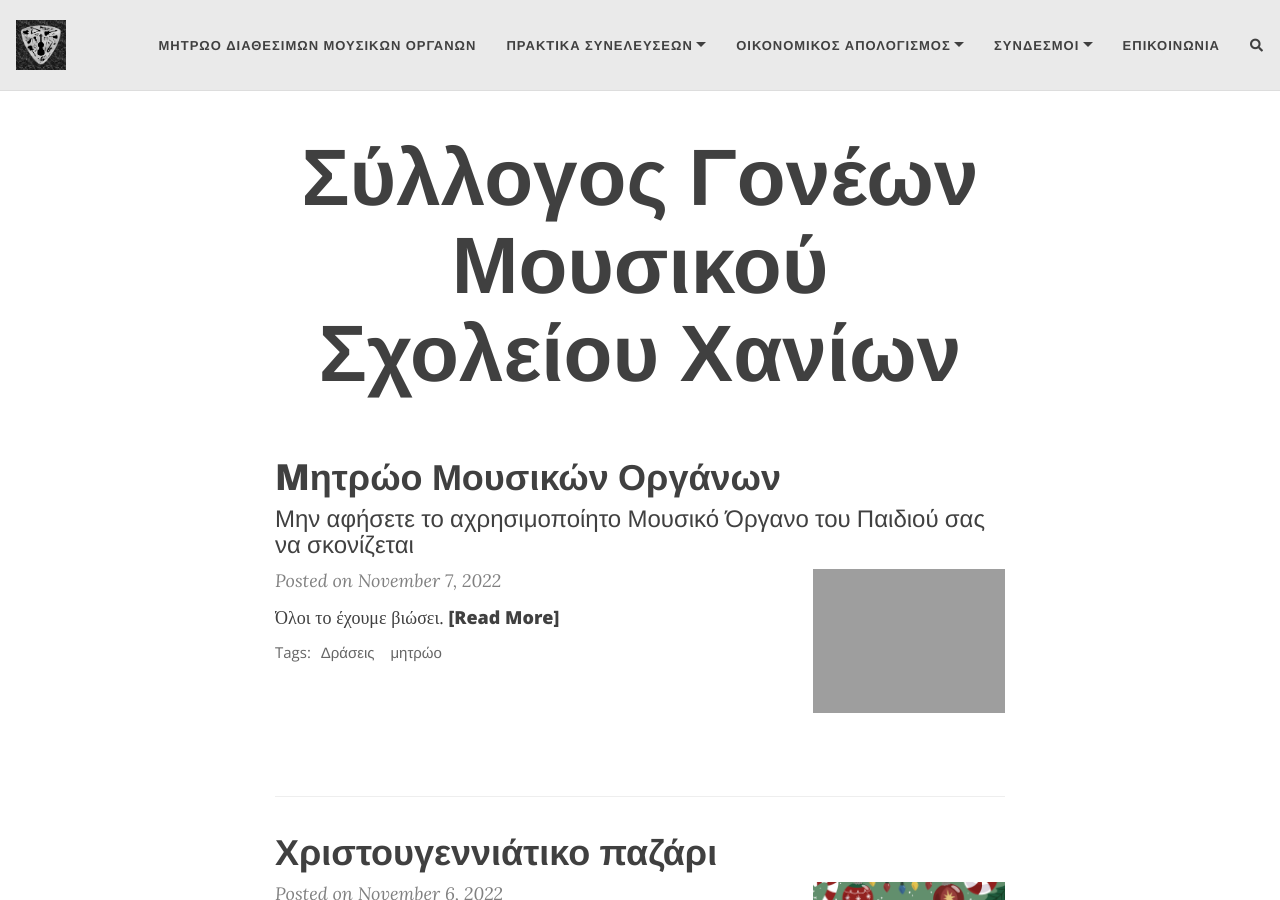
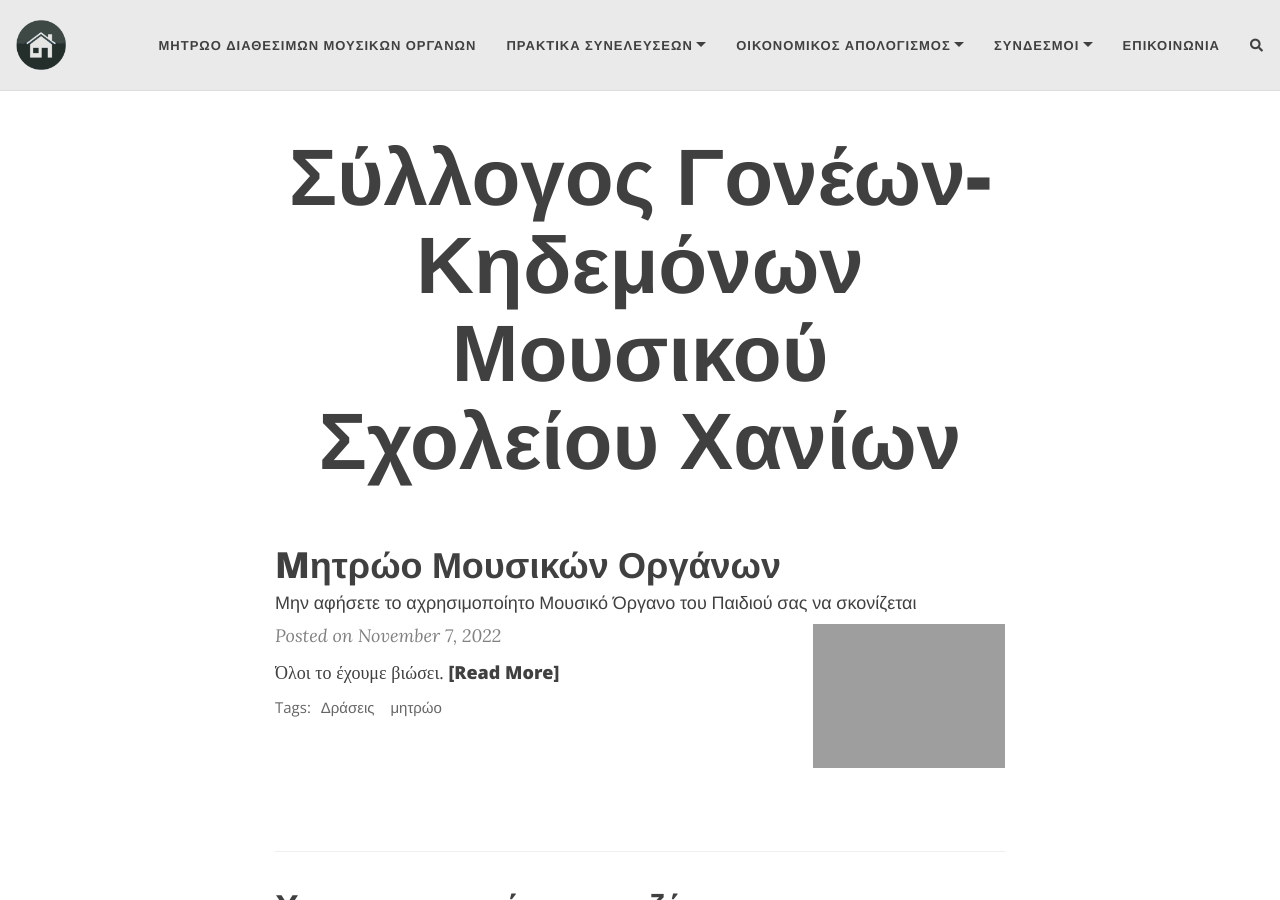
Before and after one commit to sgmsc/site, a Jekyll site: the page built from index.html, in a window 1280 px wide and 900 px high. Built offline with Jekyll 4.4.1, drawn with Linux system fonts in a browser that asks for light colours; nearby versions of some CDN libraries; the list of posts is cut into pages by our own code; comment, search, counter and statistics services are not loaded.

Commit message:
replaced h2 on layouts home.html

```diff
--- a/_config.yml
+++ b/_config.yml
@@ -52,7 +52,7 @@ navbar-links:
 
 # If you want to have an image logo in the top-left corner instead of having the title of the website,
 # then specify the following parameter
-title-img: "/assets/img/banner.png"
+title-img: "/assets/img/home.png"
 
 
 #####################################
--- a/_layouts/home.html
+++ b/_layouts/home.html
@@ -37,12 +37,12 @@ layout: page
       {% endif %}
 
       <a href="{{ post.url | absolute_url }}">
-        <h2 class="post-title">{{ post.title | strip_html }}</h2>
+        <h3 class="post-title">{{ post.title | strip_html }}</h3>
 
         {% if post.subtitle %}
-          <h3 class="post-subtitle">
+          <h4 class="post-subtitle">
           {{ post.subtitle | strip_html }}
-          </h3>
+          </h4>
         {% endif %}
       </a>
 
--- a/index.html
+++ b/index.html
@@ -1,5 +1,5 @@
 ---
 layout: home
-title: Σύλλογος Γονέων Μουσικού Σχολείου Χανίων
+title: Σύλλογος Γονέων-Κηδεμόνων Μουσικού Σχολείου Χανίων
 subtitle:
 ---
```
Also changed, not shown: assets/img/home.png (added).
